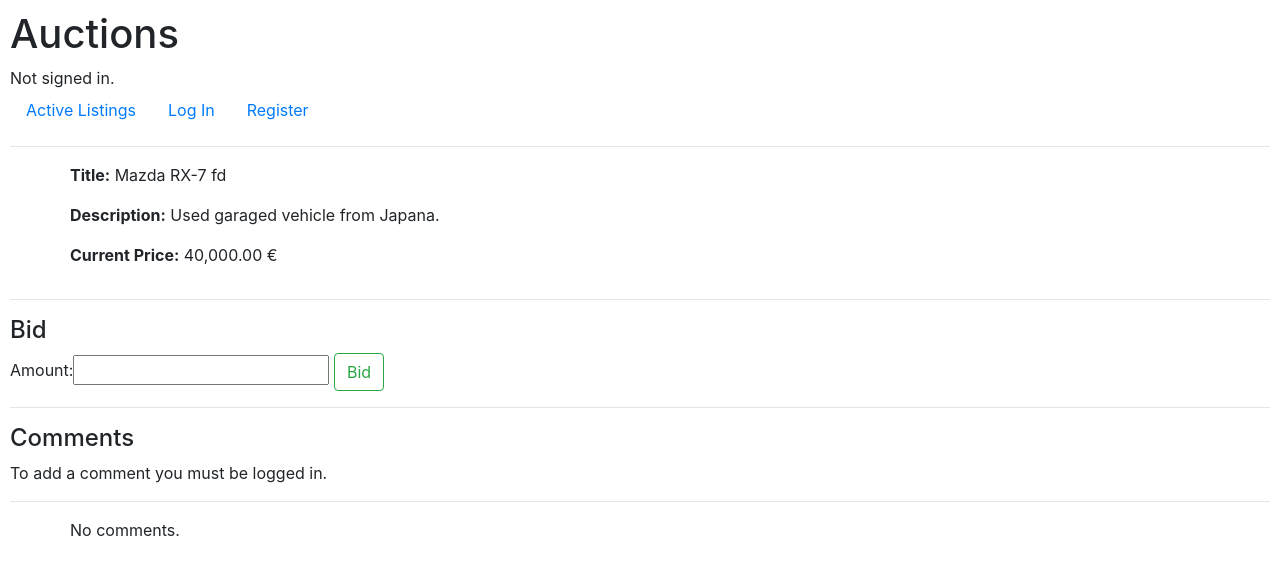
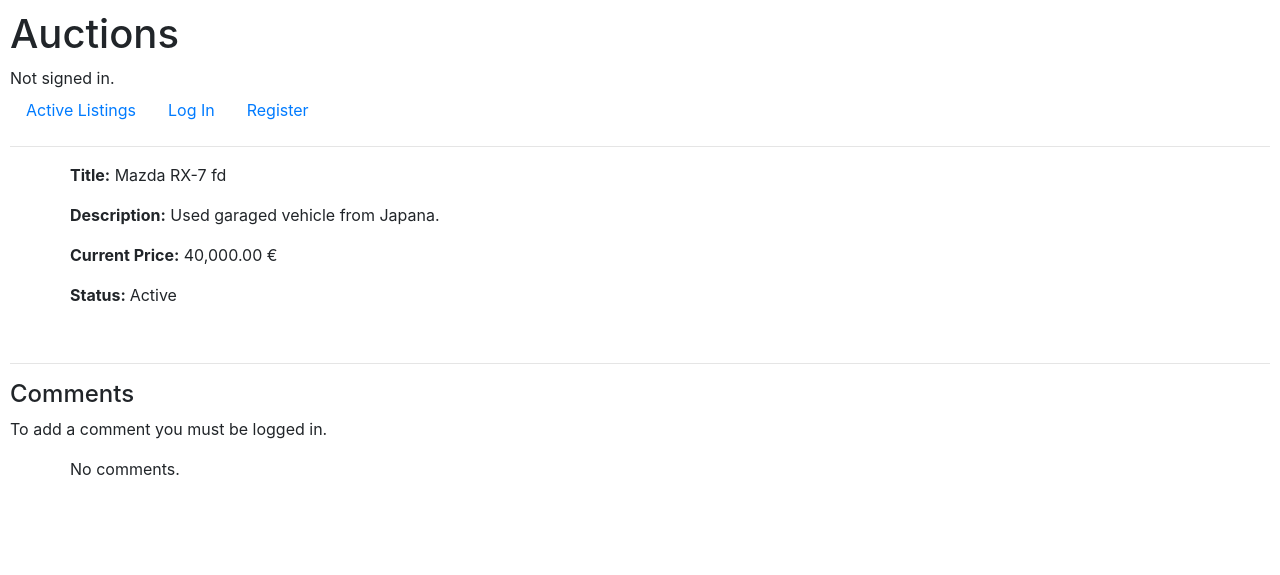
Before and after one commit to vuca1/Commerce_cs50w, a Django app: page /listing/1/ in a window 1280 px wide. Shown: the top 575 px of the page. Run offline with Django 3.2, Linux system fonts and the light colour scheme; data comes from the database, SQL or seed files in the repository; both versions use the stored data as it was after the commit; some libraries are stand-ins or nearby versions.

Commit message:
Add auction status and close listing functionality: implement highest_bidder property, update templates to display listing status, and add close_listing view and URL

```diff
--- a/auctions/models.py
+++ b/auctions/models.py
@@ -43,6 +43,11 @@ class AuctionListing(models.Model):
         else:
             return self.initial_price
 
+    @property
+    def highest_bidder(self):
+        highest_bid = self.bids.order_by("-amount").first()
+        return highest_bid.bidder if highest_bid else None
+
 class Bid(models.Model):
     bidder = models.ForeignKey(User, on_delete=models.CASCADE, related_name="bids")
     amount = models.FloatField()
--- a/auctions/templates/auctions/listing.html
+++ b/auctions/templates/auctions/listing.html
@@ -20,14 +20,33 @@
                 <p><b>Initial price:</b> {{ listing.initial_price|intcomma }} €</p>
             </div>
         {% endif %}
+        <div class="row">
+            <p><b>Status: </b>
+                {% if listing.is_active %}
+                    Active
+                {% else %}
+                    Closed
+                {% endif %}
+            </p>
+        </div>
+        <div class="row justify-content-center">
+            {% if  not listing.is_active and listing.highest_bidder == user %}
+                <h5>Congratulations! You've won this auction.</h5>
+            {% endif %}
+        </div>
         <div class="row justify-content-center">
             {% if listing.image_url %}
                 <a href="{{ listing.image_url }}" target="_blank"><img style="height: 200px; width: auto; border-radius: 5px;" src="{{ listing.image_url }}" alt="{{ listing.description }}"></a>
             {% endif %}
         </div>
     </div>
+    <br>
 
+    <!-- watchlist and close auction buttons -->
     {% if user.is_authenticated %}
+        <div class="container text-center">
+            <div class="row">
+                <div class="col">
                     <form action="{% url 'toggle_watchlist' listing.id %}" method="POST">
                         {% csrf_token %}
                         <input type="hidden" name="next" value="{{ request.path }}">
@@ -37,11 +56,23 @@
                             <button class="btn btn-outline-primary">Add to Watchlist</button>
                         {% endif %}
                     </form>
+                </div>
+                    {% if user == listing.creator and listing.is_active %}
+                        <div class="col">
+                            <form action="{% url 'close_listing' listing.id %}" method="POST">
+                                {% csrf_token %}
+                                <button class="btn btn-outline-danger">Close Auction</button>
+                            </form>
+                        </div>
+                    {% endif %}
+            </div>
+        </div>
     {% endif %}
 
     <hr class="hr" />
 
     <!-- bidding form -->
+    {% if listing.is_active and user.is_authenticated %}
         <h4>Bid</h4>
 
         <form action="{% url 'bid' listing.id %}" method="POST">
@@ -52,13 +83,12 @@
 
         <hr class="hr" />
 
+    {% endif %}
+
+    <!-- new comment form -->
     <h4>Comments</h2>
 
-    <!-- new comment form -->
     {% if user.is_authenticated %}
-        <div class="container mt-4">
-            <div class="row justify-content-center">
-                <div class="col-md-6">
         <form action="{% url 'listing' listing.id %}" method="post">
             {% csrf_token %}
             <div class="mb-3">
@@ -67,16 +97,10 @@
             <div class="mb-3">
                 <button class="btn btn-outline-primary" type="submit" name="submit_comment">Send</button>
             </div>
-
         </form>
-                </div>
-            </div>
-        </div>
     {% else %}
         <p>To add a comment you must be logged in.</p>
     {% endif %}
-
-    <hr class="hr" />
 
     <!-- comments -->
     <div class="container">
--- a/auctions/urls.py
+++ b/auctions/urls.py
@@ -11,5 +11,6 @@ urlpatterns = [
     path("listing/<int:listing_id>/", views.listing, name="listing"),
     path("toggle_watchlist/<int:listing_id>/", views.toggle_watchlist, name="toggle_watchlist"),
     path("watchlist/", views.watchlist, name="watchlist"),
-    path("bid/<int:listing_id>/", views.bid, name="bid")
+    path("bid/<int:listing_id>/", views.bid, name="bid"),
+    path("close_listing/<int:listing_id>/", views.close_listing, name="close_listing")
 ]
--- a/auctions/views.py
+++ b/auctions/views.py
@@ -46,15 +46,17 @@ class BiddingForm(forms.Form):
 
 class CommentForm(forms.Form):
     content = forms.CharField(
-        label="Comment",
+        label="Add Comment",
         required=True
     )
 
 def index(request):
     return render(request, "auctions/index.html", {
-        "listings": AuctionListing.objects.filter(is_active=True)
+        "listings": AuctionListing.objects.order_by(
+            "-is_active",
+            "-created_at"
+            )
     })
-
 
 def login_view(request):
     if request.method == "POST":
@@ -75,11 +77,9 @@ def login_view(request):
     else:
         return render(request, "auctions/login.html")
 
-
 def logout_view(request):
     logout(request)
     return HttpResponseRedirect(reverse("index"))
-
 
 def register(request):
     if request.method == "POST":
@@ -162,7 +162,6 @@ def listing(request, listing_id):
         new_comment.save()
         return redirect("listing", listing_id=listing_id)
 
-
     return render(request, "auctions/listing.html", {
         "listing": listing,
         "comments": listing.comments.order_by("created_at"),
@@ -185,15 +184,19 @@ def toggle_watchlist(request, listing_id):
 
 @login_required
 def bid(request, listing_id):
+    # TODO: error when trying to bid and listing is closed
     listing = get_object_or_404(AuctionListing, id=listing_id)
 
     if request.method == "POST":
+        if not listing.is_active:
+            return redirect("listing", listing_id=listing.id)
+
         bidding_form = BiddingForm(request.POST)
         if bidding_form.is_valid():
             amount = bidding_form.cleaned_data["amount"]
 
             current_price = listing.current_price
-            if amount <= current_price:
+            if (listing.initial_price != current_price and amount <= current_price) or amount < listing.initial_price:
                 bidding_form.add_error(
                     "amount",
                     f"Bid must be bigher than current price ({current_price:,} €)")
@@ -217,11 +220,23 @@ def bid(request, listing_id):
         new_bid.save()
         return redirect("listing", listing_id=listing_id)
 
+@login_required
+def close_listing(request, listing_id):
+    listing = get_object_or_404(AuctionListing, id=listing_id)
 
+    if listing.creator != request.user:
+        return redirect("listing", listing_id=listing.id)
 
+    listing.is_active = False
+    listing.save()
+
+    return redirect("listing", listing_id=listing.id)
 
 @login_required
 def watchlist(request):
     return render(request, "auctions/watchlist.html", {
-        "watchlist": request.user.watchlist.all()
+        "watchlist": request.user.watchlist.all().order_by(
+            "-is_active",
+            "-created_at"
+            )
     })
```
Also changed, not shown: auctions/templates/auctions/index.html (+12 -1 lines), auctions/templates/auctions/watchlist.html (+13 -1 lines), db.sqlite3. Lines whose indentation alone changed are shown as unchanged.
